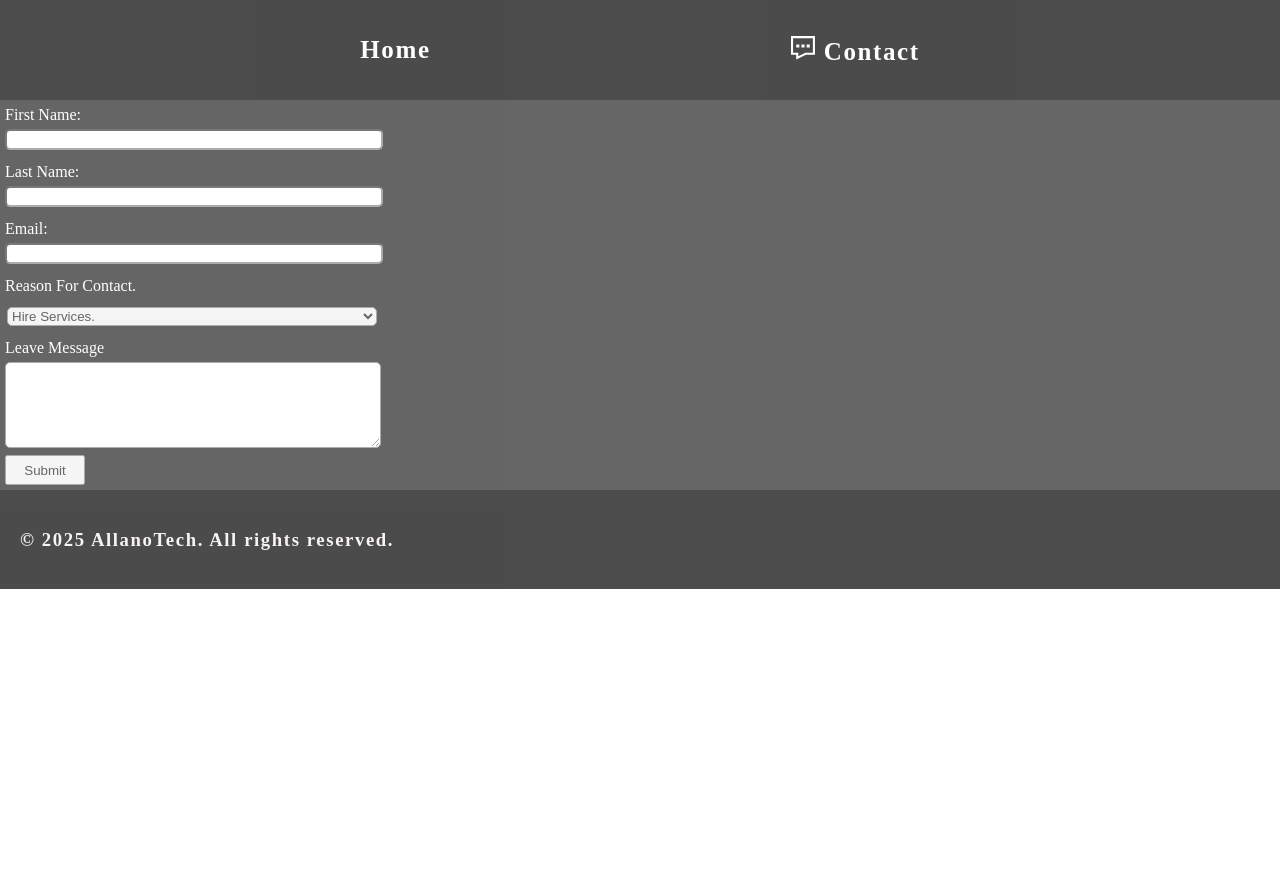
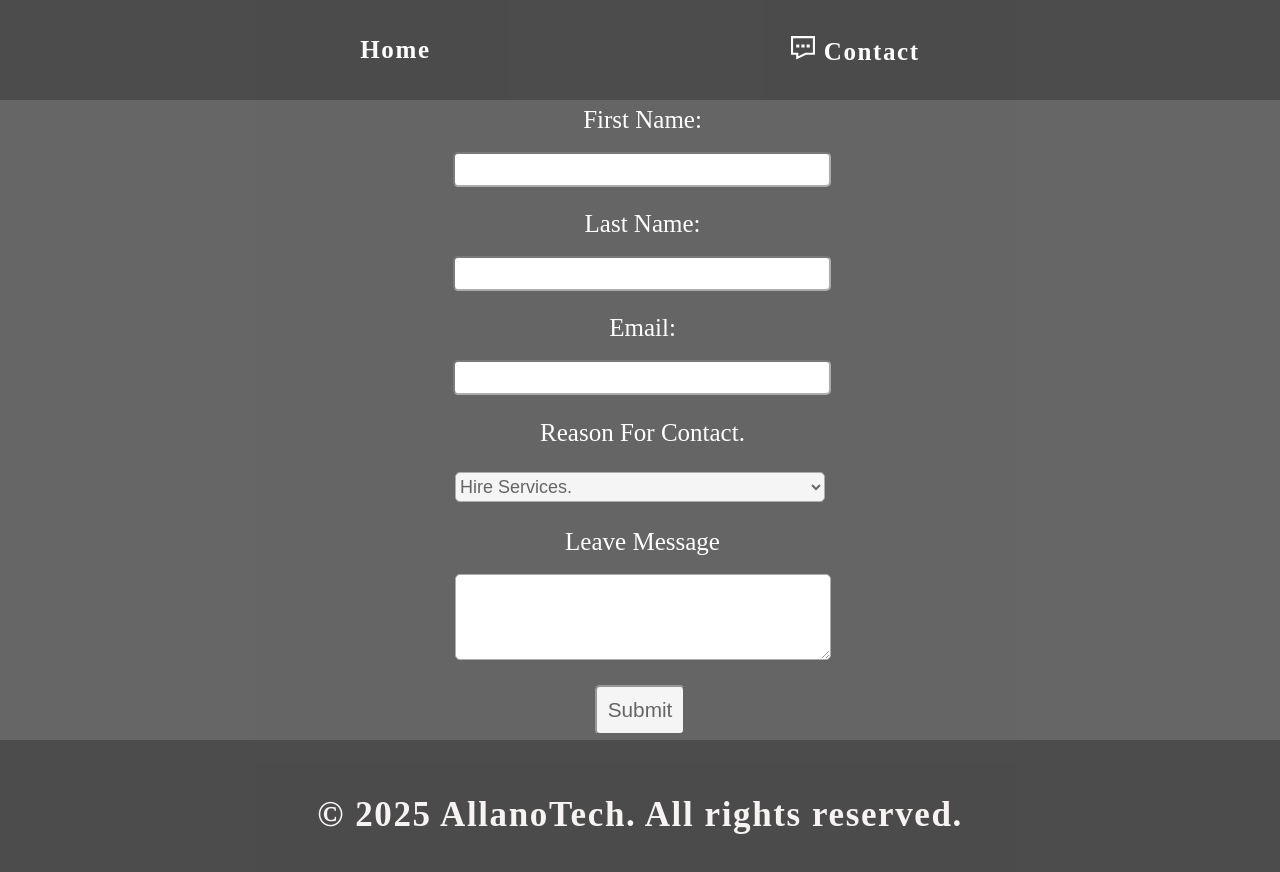
Before and after one commit to Allano256/my_webiste, a React (Vite) app: page /contact in a window 1280 px wide. Shown: the top 872 px of the page. Before the commit the page ends 800 px from the top, so only its background shows below. Built offline with nearby package versions, Linux system fonts and the light colour scheme.

Commit message:
Added color to SVG

```diff
--- a/src/Components/Footer.jsx
+++ b/src/Components/Footer.jsx
@@ -3,7 +3,8 @@ import styles from './Footer.module.css'
 function Footer() {
     return (
         <footer className={styles.footer}>
-           <h3>&copy; 2025 AllanoTech. All rights reserved.</h3>
+           <div><h3>&copy; 2025 AllanoTech. All rights reserved.</h3></div>
+
         </footer>
     )
 }
--- a/src/Components/Footer.module.css
+++ b/src/Components/Footer.module.css
@@ -4,3 +4,10 @@
   opacity: 0.7;
   padding: 20px;
 }
+
+@media screen and (min-width: 768px) {
+  .footer div {
+    text-align: center;
+    font-size: 20px;
+  }
+}
--- a/src/Components/MainContent.jsx
+++ b/src/Components/MainContent.jsx
@@ -15,7 +15,8 @@ function MainContent() {
              <h2>Welcome to  AllanoTech...</h2>
             <p>My name is Allan Zizinga and i am a Full Stack software developer graduate from Code Institute situtated in Dublin Ireland.</p>
 
-            <p>As a Full Stack developer, i am actively involved in the products full lifecycle that is,
+            <p>As a Full Stack developer, i am actively involved in the products full lifecycle <br/> that is,
+                <hr />
                 <ul>
                     <li><h3> <PiTreeStructureLight /> Planning and Requirement Analysis</h3>
                     <p>Define the applications purpose, goals and requirements.</p>
@@ -30,7 +31,7 @@ function MainContent() {
                     <p>Release the application to the users, deploying it to production servers, configure enviroment and document release. In doing so the application is live and accessible to users.</p></li>
                     <li><h3><FcSupport /> Maintenance and Support</h3>
                     <p>Keep the application running smoothly and update it with time to make it better and also fix bugs,monitor performance.</p></li>
-
+                 <hr />
                     <NavLink to="/contact">Follow the link to get intouch with me...</NavLink>
 
                 </ul>
--- a/src/Components/MainContent.module.css
+++ b/src/Components/MainContent.module.css
@@ -11,8 +11,32 @@
   padding-left: 3px;
 }
 
+.roles hr {
+  color: black;
+  opacity: 0.6;
+}
+
+.roles svg {
+  color: firebrick;
+}
+
 .roles h2,
 h3,
 p {
   letter-spacing: 0.1rem;
 }
+
+@media screen and (min-width: 768px) {
+  .roles h2,
+  h3,
+  p {
+    letter-spacing: 0.1rem;
+    font-size: 25px;
+  }
+
+  .roles h2,
+  h3 {
+    letter-spacing: 0.1rem;
+    font-size: 35px;
+  }
+}
--- a/src/pages/Contact.jsx
+++ b/src/pages/Contact.jsx
@@ -14,7 +14,7 @@ function Contact() {
     const onSubmit= async (data)=>{
 
       try {
-        await new Promise((resolve)=> setTimeout(resolve,1300));
+        await new Promise((resolve)=> setTimeout(resolve,1500));
         //  setSuccessMessage("Form submitted successfully")
         throw new Error
       }  catch (error) {
@@ -56,7 +56,7 @@ function Contact() {
                 required:"Field is required",
                 pattern:{
                     value: /^[A-Z0-9._%+-]+@[A-Z0-9.-]+\.[A-Z]{2,}$/i,
-                    message:"Email must inclue '@",
+                    message:"Email must include '@",
                 }
                })} type="text" />
                {errors.email && <div className="errors">{errors.email.message}</div>}
@@ -76,7 +76,7 @@ function Contact() {
 
              <button disabled={isSubmitting} type="submit">{isSubmitting ? "Loading...": "Submit"}</button>
 
-             {/* {successMessage &&  <div className="sucess">{successMessage.message}</div>} */}
+             {/* {successMessage &&  <div className="success">{successMessage.message}</div>} */}
         </form>
 
         <Footer />
@@ -86,32 +86,3 @@ function Contact() {
 }
 
 export default Contact
-
-
-// <label htmlFor="">First Name: </label>
-//             <input {...register("firstName",{
-//                 validate: value=> value !== int
-//             })} type="text" />
-//             <label htmlFor="">Last Name: </label>
-//             <input {...register("lastName")} type="text" />
-//             <label htmlFor="">Email: </label>
-//             <input {...register("email",{
-//                 required:"Required",
-//                 pattern: {
-//                     value: /^[A-Z0-9._%+-]+@[A-Z0-9.-]+\.[A-Z]{2,}$/i,
-//                     message: "Invalid email address"
-//                 }
-//             })} type="text" />
-//             <label htmlFor="">Phone: </label>
-//             <input {...register("phone")} type="text" />
-
-//             <label htmlFor="">Choose an option:</label>
-//          <select>
-//             <option value="">Hire services</option>
-//             <option value="">Collaboration</option>
-//             <option value="">General inquiries</option>
-//          </select>
-
-//          <label  htmlFor="">Leave a message: </label>
-//            <textarea {...register("message")} name="message" id="message" placeholder="Leave a message..."> </textarea>
-//            <button>Submit</button>
--- a/src/pages/Contact.module.css
+++ b/src/pages/Contact.module.css
@@ -41,11 +41,56 @@
   height: 30px;
   margin: 0px 5px 5px;
   cursor: pointer;
+  border-radius: 5px;
 }
 
 .form div {
-  color: white;
+  color: rgb(201, 20, 20);
   font-size: 15px;
   margin: 5px;
   padding-left: 5px;
 }
+
+:global(.success) {
+  color: green;
+}
+
+@media screen and (min-width: 768px) {
+  .form {
+    align-items: center;
+    height: 80vh;
+  }
+
+  .form input,
+  label {
+    font-size: 25px;
+    margin: 0px 0px 4px 3px;
+  }
+
+  .form textarea {
+    font-size: 20px;
+  }
+  .form select {
+    height: 30px;
+    font-size: 18px;
+  }
+
+  .form button {
+    margin-top: 5px;
+    font-size: 1.3em;
+    width: 90px;
+    height: 50px;
+    border-radius: 5px;
+    padding: 5px;
+  }
+
+  .form input:hover,
+  .form textarea:hover,
+  .form button:hover {
+    background-color: rgba(202, 192, 192, 0.807);
+  }
+
+  .form div {
+    font-size: 20px;
+  }
+}
```
Also changed, not shown: src/Components/SideBar.module.css (+7 -0 lines).
